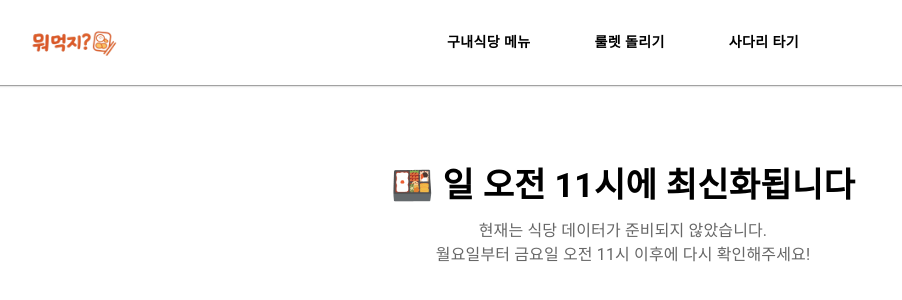
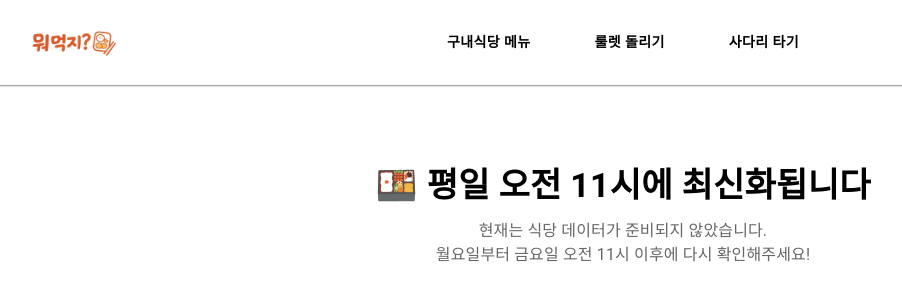
Before and after one commit to YangjiwooGN/LunchRecommendation, a React (Create React App) app in the folder src/main/front/: page /cafeteria in a window 1280 px wide. Shown: the top 300 px of the page, without its empty margins (17-919 px from the left). Built offline with nearby package versions, Linux system fonts and the light colour scheme.

Commit message:
UI Change

```diff
--- a/src/main/front/src/views/CafeteriaList/index.js
+++ b/src/main/front/src/views/CafeteriaList/index.js
@@ -76,7 +76,7 @@ export default function CafeteriaList() {
         return (
             <Container maxWidth="sm" sx={{ py: 10, textAlign: "center" }}>
                 <Typography variant="h4" fontWeight="bold" gutterBottom>
-                    🍱 일 오전 11시에 최신화됩니다
+                    🍱 평일 오전 11시에 최신화됩니다
                 </Typography>
                 <Typography variant="body1" color="text.secondary">
                     현재는 식당 데이터가 준비되지 않았습니다.
```
